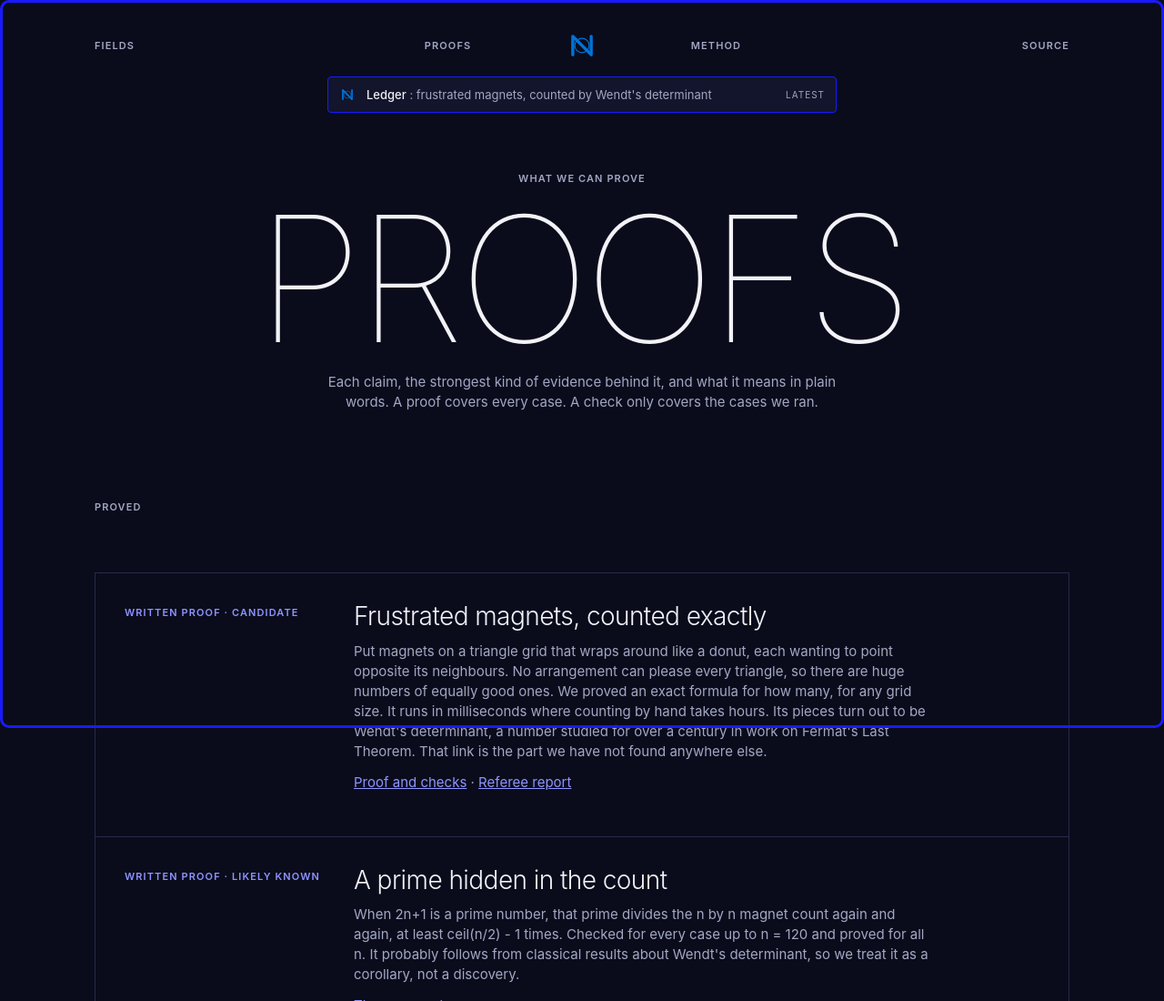
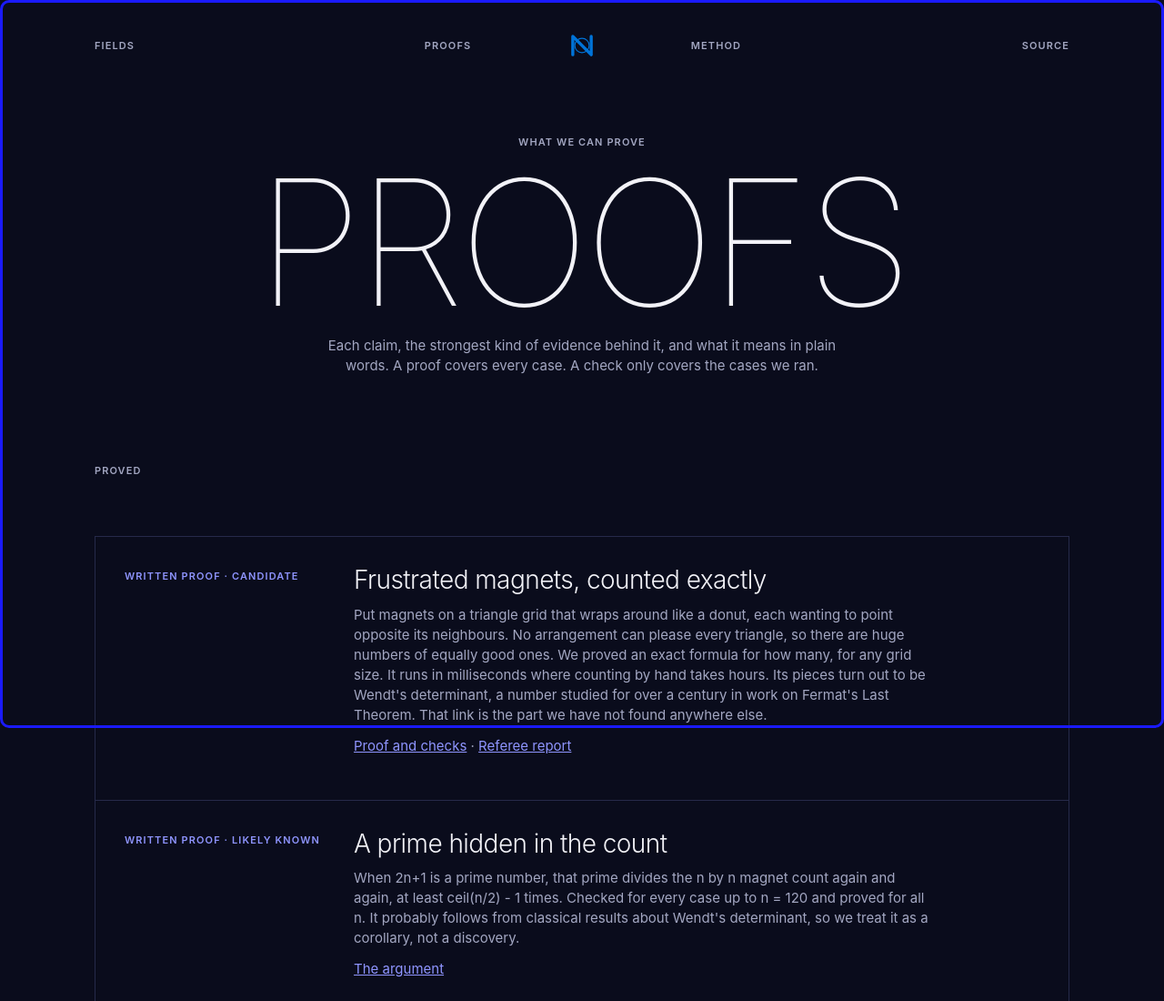
Before and after one commit to nulljosh/noema, a plain HTML site: page landing/proofs/index.html in a window 1280 px wide. Shown: the top 1100 px of the page at 91% size. Drawn offline with Linux system fonts and the light colour scheme.

Commit message:
noema: drop the ledger banner
Co-Authored-By: Claude Opus 5.5 <noreply@anthropic.com>
Claude-Session: https://claude.ai/code/session_019MdJEDATYCL1QaSVArJiYA

```diff
--- a/landing/proofs/index.html
+++ b/landing/proofs/index.html
@@ -24,7 +24,6 @@
     <a href="../#method">Method</a>
     <a href="https://github.com/nulljosh/labs/tree/main/noema">Source</a>
   </nav>
-  <a class="bar" href="https://github.com/nulljosh/labs/blob/main/noema/roadmap.md#discovery-ledger"><img src="../logo.svg" alt="" width="18" height="18"><span><b>Ledger</b> : frustrated magnets, counted by Wendt's determinant</span><span>Latest</span></a>
 </header>
 
 <main id="top">
```
Also changed, not shown: landing/index.html (+0 -1 lines).
